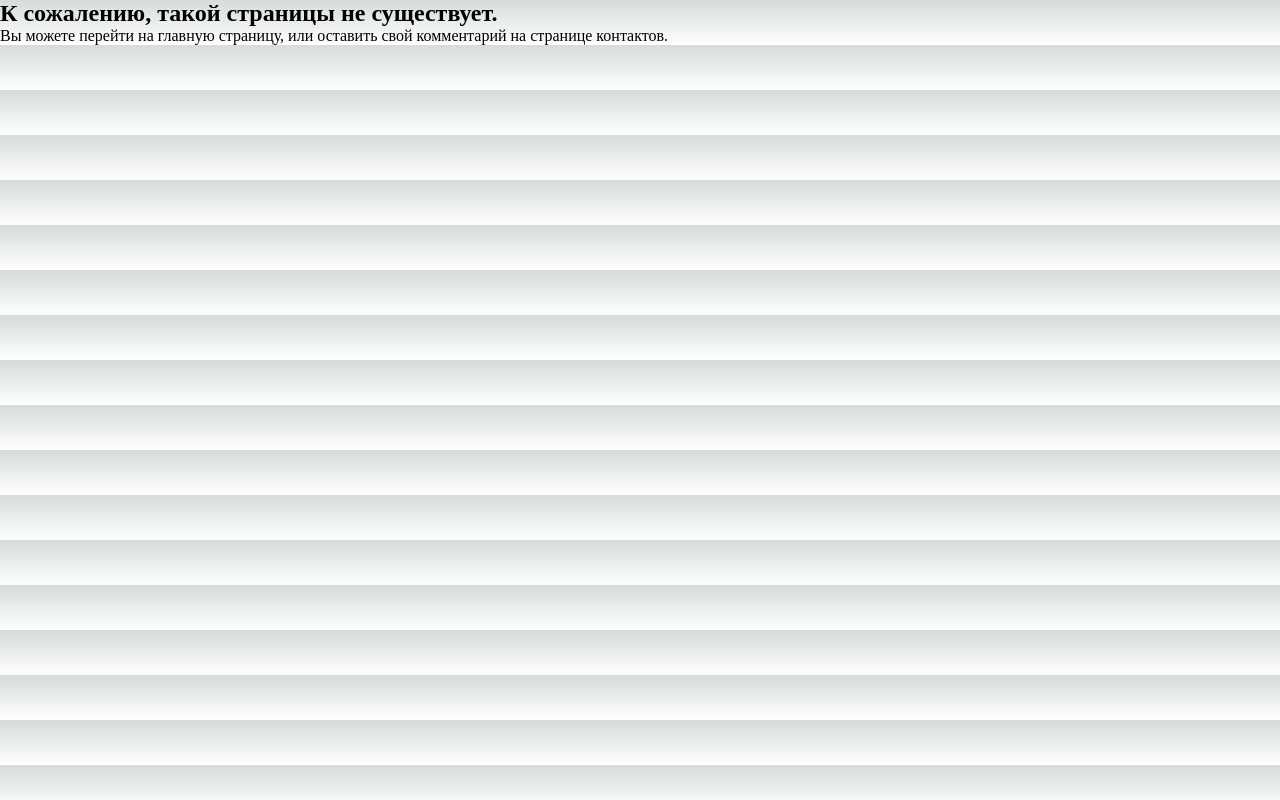
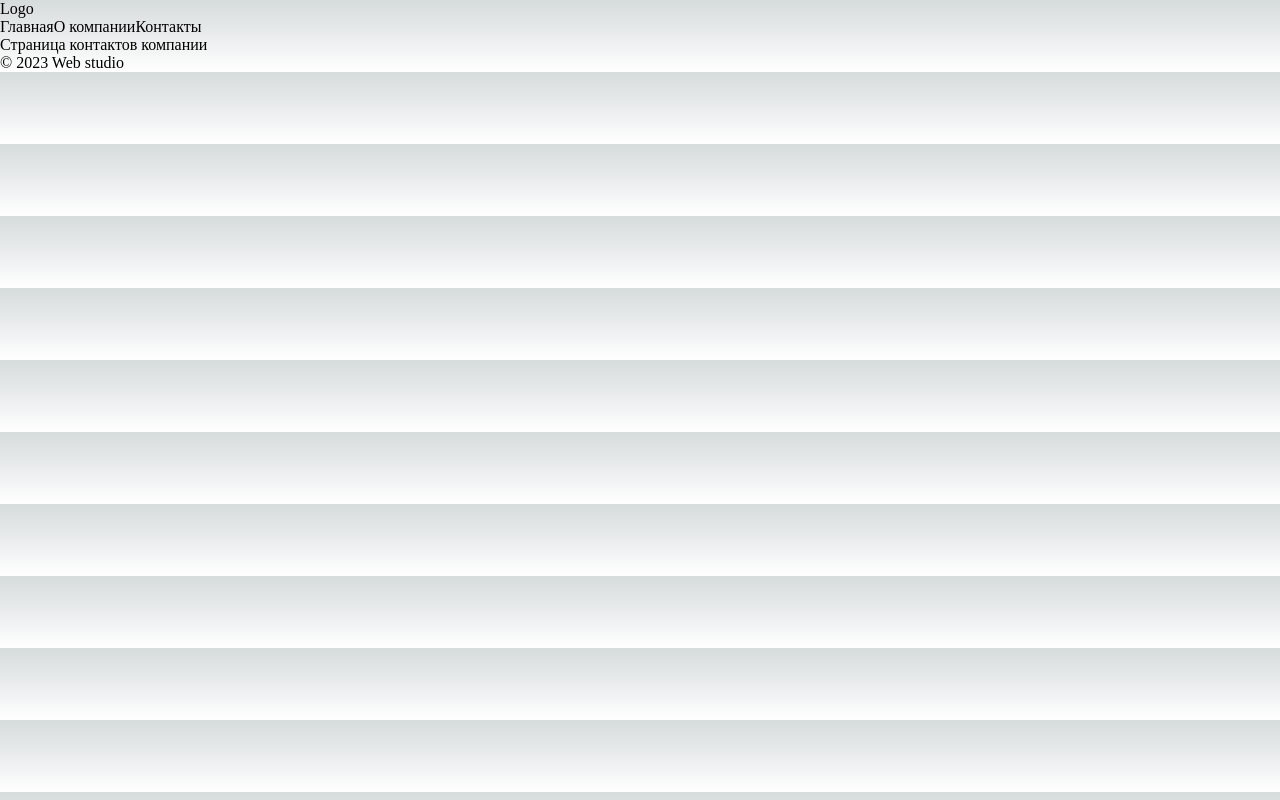
Before and after one commit to User-960/Project-on-Next.js, a Next.js app: page /contacts in a window 1280 px wide. Before the commit this address had no page. Built offline with nearby package versions, Linux system fonts and the light colour scheme.

Commit message:
feat: create page Contacts

```diff
--- a/pages/404.tsx
+++ b/pages/404.tsx
@@ -1,8 +1,10 @@
+import Link from "next/link";
+
 export default function ErrorPage() {
   return (
     <>
       <h2>К сожалению, такой страницы не существует.</h2>
-      <p>Вы можете перейти на главную страницу, или оставить свой комментарий на странице контактов.</p>
+      <p>Вы можете перейти на <Link href="/">главную страницу</Link>, или оставить свой комментарий на <Link href="/contacts">странице контактов</Link>.</p>
     </>
   );
 }
--- /dev/null
+++ b/pages/contacts.tsx
@@ -0,0 +1,9 @@
+import Layout from "../components/Layout/Layout";
+
+export default function About() {
+  return (
+    <Layout>
+      Страница контактов компании
+    </Layout>
+  );
+}
```
